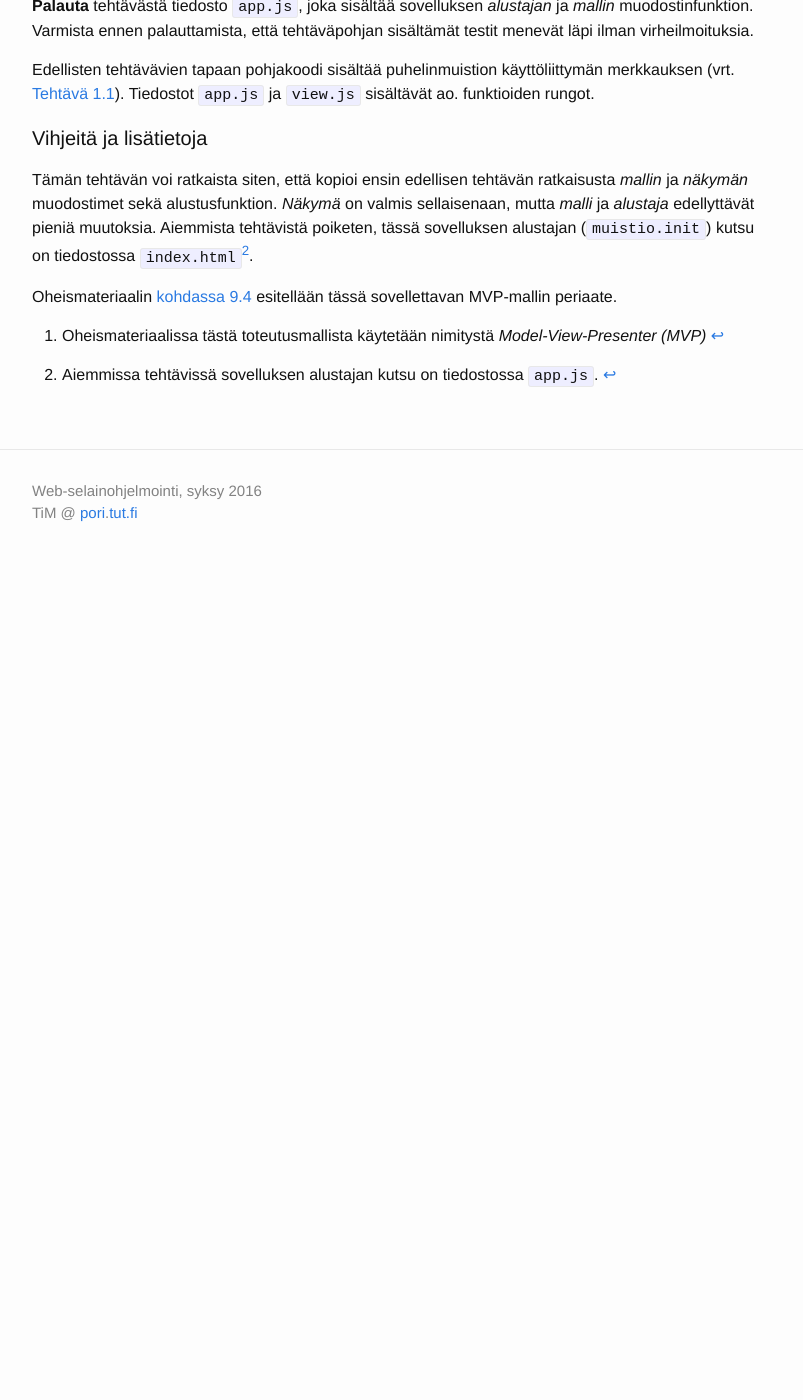
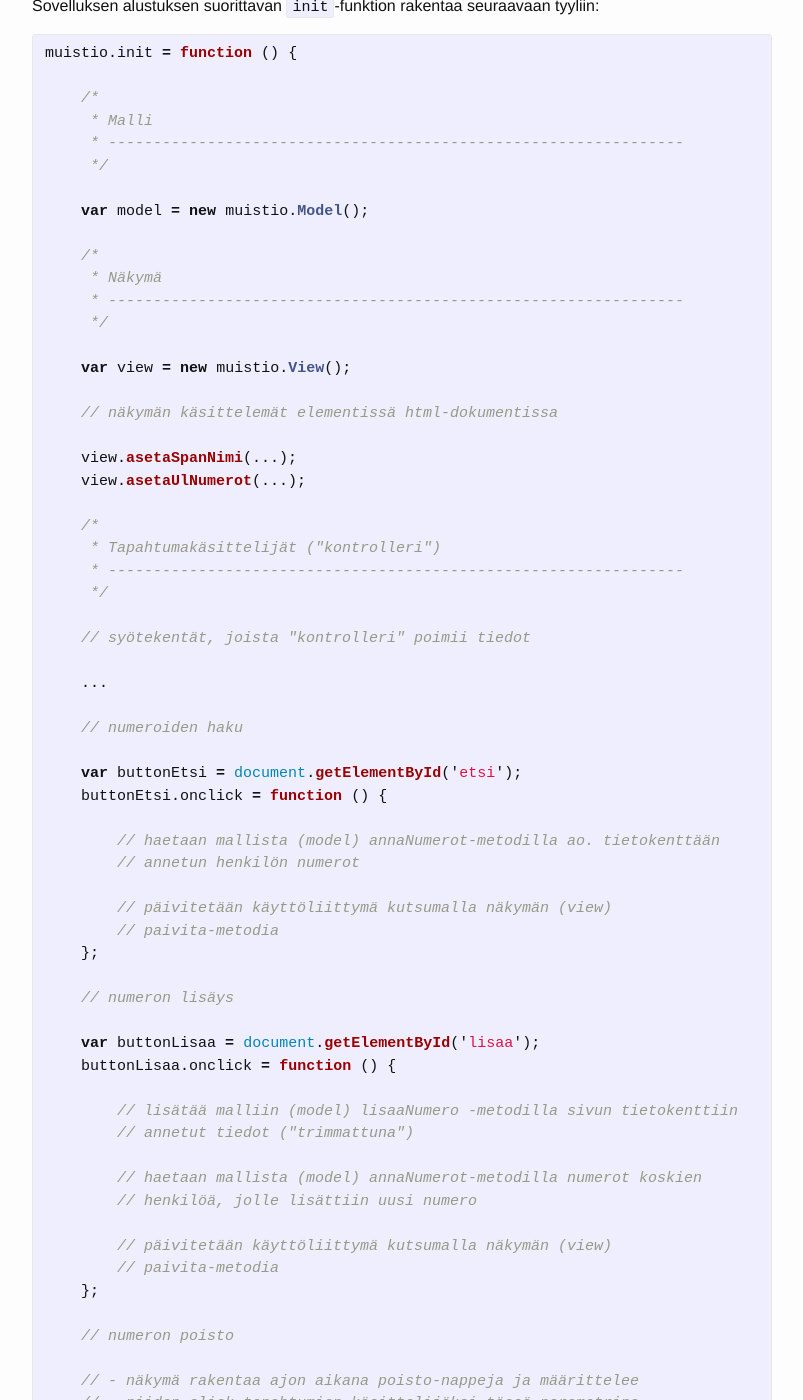
Before and after one commit to timedu/wso, a Jekyll site: the page built from _osa2/tehtava24.md, in a window 1280 px wide and 1400 px high, scrolled down 1262 px. Shown: the whole window, without its empty margins (238-1041 px from the left). Built offline with Jekyll 4.4.1, drawn with Linux system fonts in a browser that asks for light colours; before the commit the page ends 1847 px from its top, so only the background shows below that; some of the changed text lies outside the part shown.

Commit message:
ex2.4 update

```diff
--- a/_osa2/tehtava24.md
+++ b/_osa2/tehtava24.md
@@ -27,6 +27,92 @@ Sovellukseen liittyy kaksi JavaScript -tiedostoa. *Alustuksen* toteuttava koodi
 
 ![Puhelinmuistio-luokat](../img/muistio_luokat_24.png "Puhelinmuistio-luokat")
 
+Sovelluksen alustuksen suorittavan `init`-funktion rakentaa seuraavaan tyyliin:
+
+{% highlight javascript %}
+
+
+muistio.init = function () {
+
+    /*
+     * Malli
+     * ----------------------------------------------------------------
+     */
+
+    var model = new muistio.Model();
+
+    /*
+     * Näkymä
+     * ----------------------------------------------------------------
+     */
+
+    var view = new muistio.View();
+
+    // näkymän käsittelemät elementissä html-dokumentissa
+
+    view.asetaSpanNimi(...);
+    view.asetaUlNumerot(...);
+
+    /*
+     * Tapahtumakäsittelijät ("kontrolleri")
+     * ----------------------------------------------------------------
+     */
+
+    // syötekentät, joista "kontrolleri" poimii tiedot
+
+    ...
+
+    // numeroiden haku
+
+    var buttonEtsi = document.getElementById('etsi');
+    buttonEtsi.onclick = function () {
+
+        // haetaan mallista (model) annaNumerot-metodilla ao. tietokenttään
+        // annetun henkilön numerot
+
+        // päivitetään käyttöliittymä kutsumalla näkymän (view)
+        // paivita-metodia
+    };
+
+    // numeron lisäys
+
+    var buttonLisaa = document.getElementById('lisaa');
+    buttonLisaa.onclick = function () {
+
+        // lisätää malliin (model) lisaaNumero -metodilla sivun tietokenttiin
+        // annetut tiedot ("trimmattuna")
+
+        // haetaan mallista (model) annaNumerot-metodilla numerot koskien
+        // henkilöä, jolle lisättiin uusi numero
+
+        // päivitetään käyttöliittymä kutsumalla näkymän (view)
+        // paivita-metodia
+    };
+
+    // numeron poisto
+
+    // - näkymä rakentaa ajon aikana poisto-nappeja ja määrittelee
+    //   niiden click-tapahtumien käsittelijäksi tässä parametrina
+    //   annetun funktion
+
+    view.asetaPoistonKasittelija(function (e) {
+
+        // poistetaan mallista (model) poistaNumero -metodilla ao. painonapin
+        // oheen (dataset) talletetut tiedot, jotka annetaan ko. funktiolle
+        // parametreina "trimmattuna"
+
+        // haetaan mallista (model) annaNumerot-metodilla numerot koskien
+        // henkilöä, jolta poistettiin numero
+
+        // päivitetään käyttöliittymä kutsumalla näkymän (view)
+        // paivita-metodia
+    });
+
+};
+
+{% endhighlight %}
+
+
 **Palauta** tehtävästä tiedosto `app.js`, joka sisältää sovelluksen *alustajan* ja *mallin* muodostinfunktion. Varmista ennen palauttamista, että tehtäväpohjan sisältämät testit menevät läpi ilman virheilmoituksia.
 
 Edellisten tehtävävien tapaan pohjakoodi sisältää puhelinmuistion  käyttöliittymän merkkauksen (vrt. [Tehtävä 1.1](../../osa1/tehtava11)). Tiedostot `app.js` ja `view.js` sisältävät ao. funktioiden rungot.
@@ -38,3 +124,11 @@ Tämän tehtävän voi ratkaista siten, että kopioi ensin edellisen tehtävän
 [^2]: Aiemmissa tehtävissä sovelluksen alustajan kutsu on tiedostossa `app.js`.
 
 Oheismateriaalin [kohdassa 9.4]({{site.baseurl}}/weso/#9.4-MVC,-MVP,-MVVM,-...) esitellään tässä sovellettavan MVP-mallin periaate.
+
+#### Päivityksiä
+
+161003
+
+* lisätty `init`-funktion runko
+
+#### Alaviitteet
```
